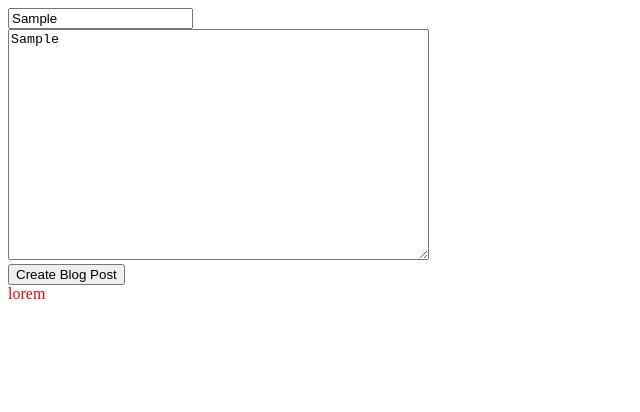
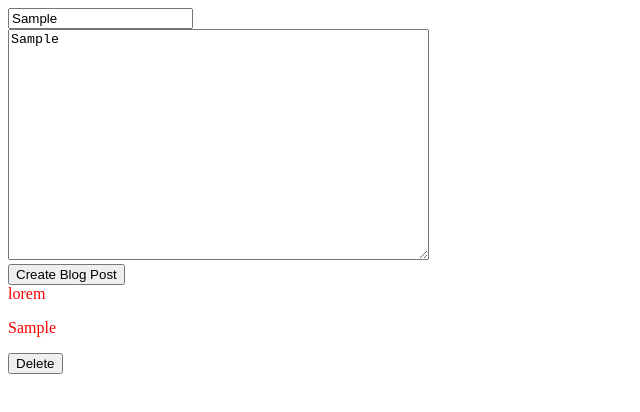
Before and after one commit to DavidWei95036593/Simple-Blog, a plain HTML site: page index.html in a window 1280 px wide. Both pictures are taken after typing "Sample", "Sample" into the empty fields and a click on the button "Create Blog Post". Shown: the whole page, without its empty margins (0-640 px from the left). Drawn offline with Linux system fonts and the light colour scheme.

Commit message:
make the driver code for index

```diff
--- a/index.html
+++ b/index.html
@@ -7,7 +7,7 @@
 <body>
 <input id="title" type="text" placeholder="enter your title">
 <br>
-<textarea rows="15" cols ="50" placeholder="Friendship is magic"></textarea><br>
+<textarea id="text" rows="15" cols ="50" placeholder="Friendship is magic"></textarea><br>
 <button id="createblog">Create Blog Post</button><br>
 <section id="main">lorem</section><br>
 <script type="text/javascript" src="script.js"></script>
--- a/script.js
+++ b/script.js
@@ -1 +1,15 @@
-console.log("hi");
+var button = document.getElementById("createblog");
+button.addEventListener("click",function(){
+
+
+
+var input = document.getElementById("text")
+var newP = document.createElement("p");
+newP.innerHTML = input.value;
+var section = document.getElementById("main");
+var deleteButton = document.createElement("button");
+deleteButton.innerHTML = "Delete";
+section.append(newP);
+section.append(deleteButton);
+
+})
```
